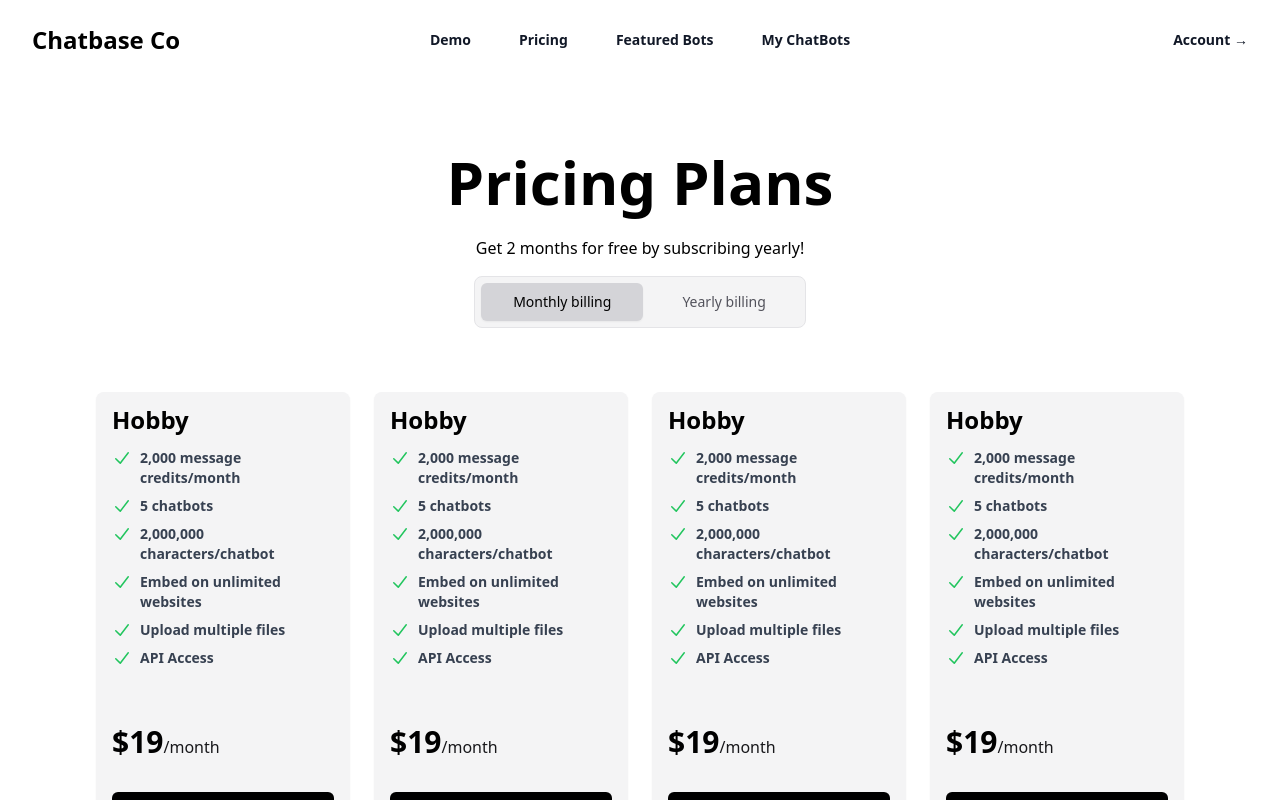
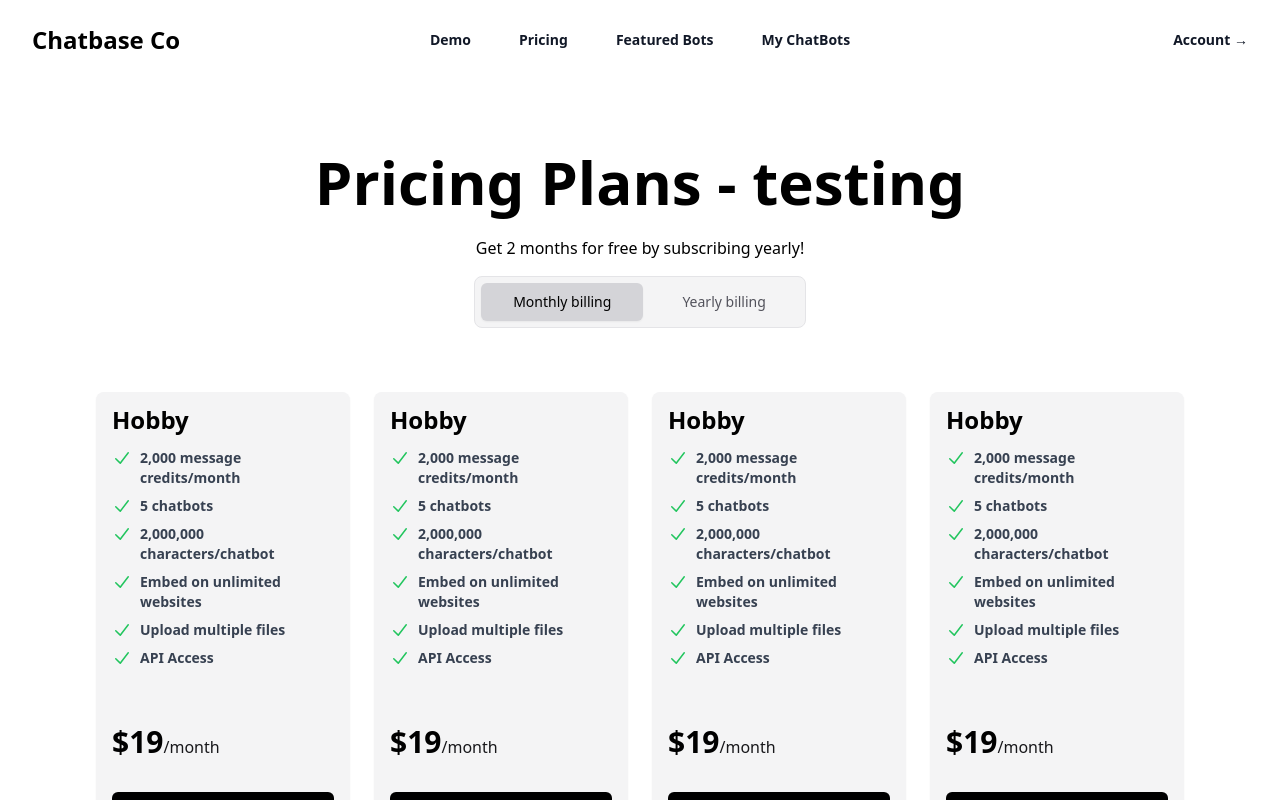
Before and after one commit to Gabin-ishimwe/chatbase-co, a Next.js app: page /pricing in a window 1280 px wide. Shown: the top 800 px of the page. Built offline with nearby package versions, Linux system fonts and the light colour scheme.

Commit message:
Update pricing.tsx

```diff
--- a/src/pages/pricing.tsx
+++ b/src/pages/pricing.tsx
@@ -2,7 +2,7 @@ const Pricing = () => {
   return (
     <div className="sm:flex sm:flex-col sm:align-center">
       <h1 className="text-4xl font-extrabold text-black sm:text-center sm:text-6xl mt-14">
-        Pricing Plans
+        Pricing Plans - testing
       </h1>
       <p className="mt-6 text-center">
         Get 2 months for free by subscribing yearly!
```
